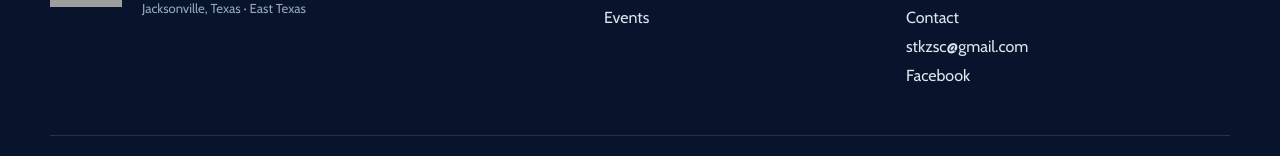
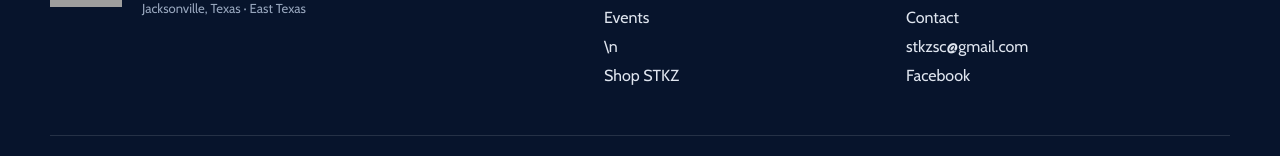
Before and after one commit to b8r0a3d4/stkz-sc-website, a Next.js app: page / in a window 1280 px wide. Shown: the part 4683-4839 px from the top of the page. Built offline with nearby package versions, Linux system fonts and the light colour scheme; grey boxes are pictures that could not be loaded.

Commit message:
Add Shop STKZ to footer and clean footer markup

```diff
--- a/components/Footer.js
+++ b/components/Footer.js
@@ -21,7 +21,7 @@ export default function Footer() {
             <Link href="/teams">Teams</Link>
             <Link href="/development">Development</Link>
             <Link href="/facilities">Facilities</Link>
-            <Link href="/events">Events</Link>
+            <Link href="/events">Events</Link>\n            <a href={site.store} target="_blank" rel="noreferrer">Shop STKZ</a>
           </div>
         </div>
 
```
